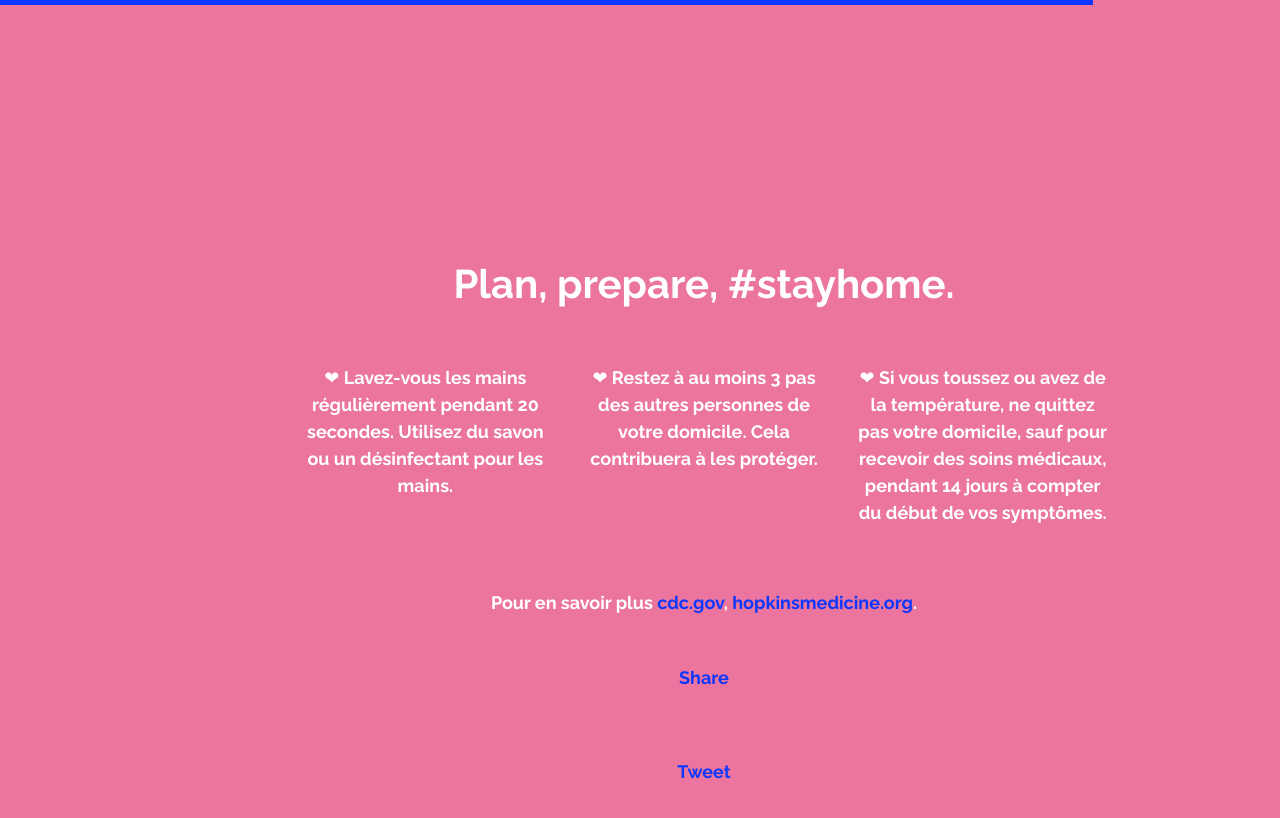
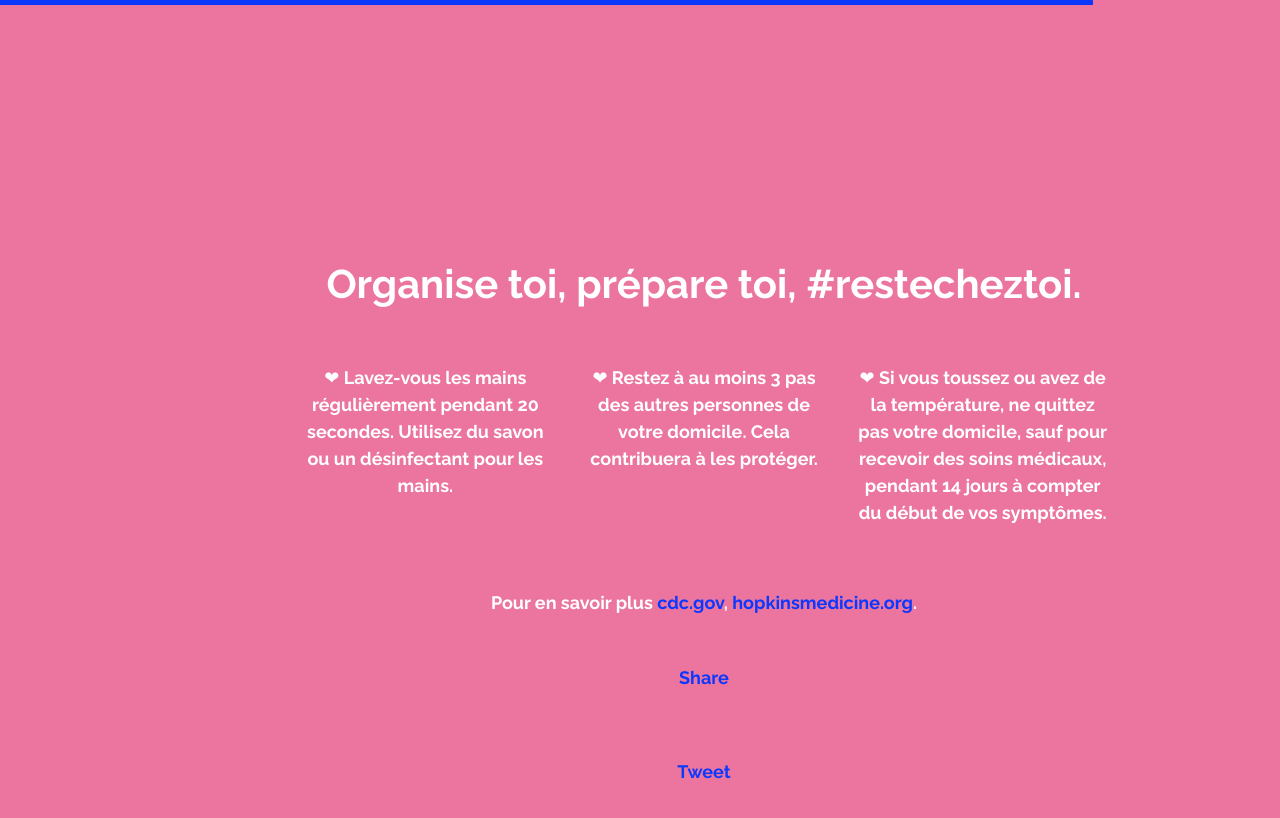
Before and after one commit to siddv/stay-home-campaign.github.io, a Jekyll site: the page built from fr.html, in a window 1280 px wide and 900 px high, scrolled down 1860 px. Shown: the top 818 px of the window. Built offline with Jekyll 4.4.1, drawn with Linux system fonts in a browser that asks for light colours; comment, search, counter and statistics services are not loaded.

Commit message:
feat: add translations for meta and section 2

```diff
--- a/_layouts/index.html
+++ b/_layouts/index.html
@@ -5,7 +5,7 @@
 <head>
     <meta charset="UTF-8">
     <meta name="viewport" content="width=device-width, initial-scale=1, maximum-scale=1, user-scalable=no">
-    <meta name="description" content="Help us prevent the spread of Coronavirus disease. Stay home during the outbreak! #stayhome">
+    <meta name="description" content="{{ page.metaDescription }}">
     <meta name="keywords" content="HTML,CSS,JavaScript">
     <meta name="author" content="#STAYHOME">
     <meta property="og:url"           content="https://dontleave.org" />
--- a/es.html
+++ b/es.html
@@ -8,7 +8,7 @@ section1-1: Planea con anticipación y pide ayuda a los demás para asegurarte d
 section1-2: Pídele a tu empleador, amigos y familiares que te ayuden a conseguir las cosas que necesitas para quedarte en casa.
 section1-3: Siempre que sea posible, manténgase alejado de los ancianos y de las personas con problemas de salud subyacentes.
 
-section2-title: "Plan, prepare, #stayhome."
+section2-title: "Planea, prepara, #stayhome."
 section2-1: Lávate las manos regularmente durante 20 segundos. Use jabón o desinfectante de manos.
 section2-2: Mantente al menos a 3 pasos de distancia de otras personas en tu casa. Esto ayudará a protegerlos.
 section2-3: Si tiene tos o fiebre alta, no salga de casa excepto para recibir atención médica durante 14 días a partir de la aparición de los síntomas.
--- a/fr.html
+++ b/fr.html
@@ -8,7 +8,7 @@ section1-1: Planifiez à l'avance et demandez à d'autres personnes de vous aide
 section1-2: Demandez à votre employeur, à vos amis et à votre famille de vous aider à obtenir les choses dont vous avez besoin pour rester à la maison.
 section1-3: Dans la mesure du possible, restez à l'écart des personnes âgées et des personnes ayant des problèmes de santé sous-jacents.
 
-section2-title: "Plan, prepare, #stayhome."
+section2-title: "Organise toi, prépare toi, #restecheztoi."
 section2-1: Lavez-vous les mains régulièrement pendant 20 secondes. Utilisez du savon ou un désinfectant pour les mains.
 section2-2: Restez à au moins 3 pas des autres personnes de votre domicile. Cela contribuera à les protéger.
 section2-3: Si vous toussez ou avez de la température, ne quittez pas votre domicile, sauf pour recevoir des soins médicaux, pendant 14 jours à compter du début de vos symptômes.
--- a/index.html
+++ b/index.html
@@ -16,6 +16,8 @@ section2-3: If you have cough or high temperature, do not leave home except for
 learnMore: LEARN MORE
 learnMoreAt: Learn more at
 
+metaDescription: Help us prevent the spread of Coronavirus disease. Stay home during the outbreak!
+
 disclaimer: "Disclaimer: The content of this website does not constitute medical advice. The information provided above is meant as a suggestion for concerned individuals to follow a loose set of guidelines based on best practices and anecdotal evidence to protect themselves and their loved ones. There is no guarantee or scientific evidence that following the mentioned guidelines will lead to a reduction in new infections or even stop the COVID-19 epidemic. There is also no guarantee that following these guidelines will reduce the risk of getting infected with SARS-CoV-2 or any other viral or bacterial contagion. All information provided on this website is given with the best intent and will to provide factual information. In no event shall the website operators be held liable for any claim, damages, or other liabilities. If you have concerns or comments about the information provided on this website, please write to contact@dontleave.org."
 
 layout: index
--- a/it.html
+++ b/it.html
@@ -8,7 +8,7 @@ section1-1: Pianificate in anticipo e chiedete aiuto ad altri per assicurarvi di
 section1-2: Chiedete al vostro datore di lavoro, ai vostri amici e alla vostra famiglia di aiutarvi ad ottenere le cose di cui avete bisogno per rimanere a casa.
 section1-3: Ogni volta che è possibile, stare lontano dagli anziani e dalle persone con problemi di salute di fondo.
 
-section2-title: "Plan, prepare, #stayhome."
+section2-title: "Pianificare, preparare, #stareacasa."
 section2-1: Lavarsi le mani regolarmente per 20 secondi. Utilizzare sapone o disinfettante per le mani.
 section2-2: Rimanete ad almeno 3 passi di distanza dalle altre persone nella vostra casa. Questo aiuterà a proteggerle.
 section2-3: Se avete la tosse o la febbre alta, non uscite di casa se non per le cure mediche per 14 giorni da quando sono iniziati i sintomi.
```
Also changed, not shown: other parts of es.html (+2 -0 lines), other parts of fr.html (+2 -0 lines), other parts of it.html (+2 -0 lines).
